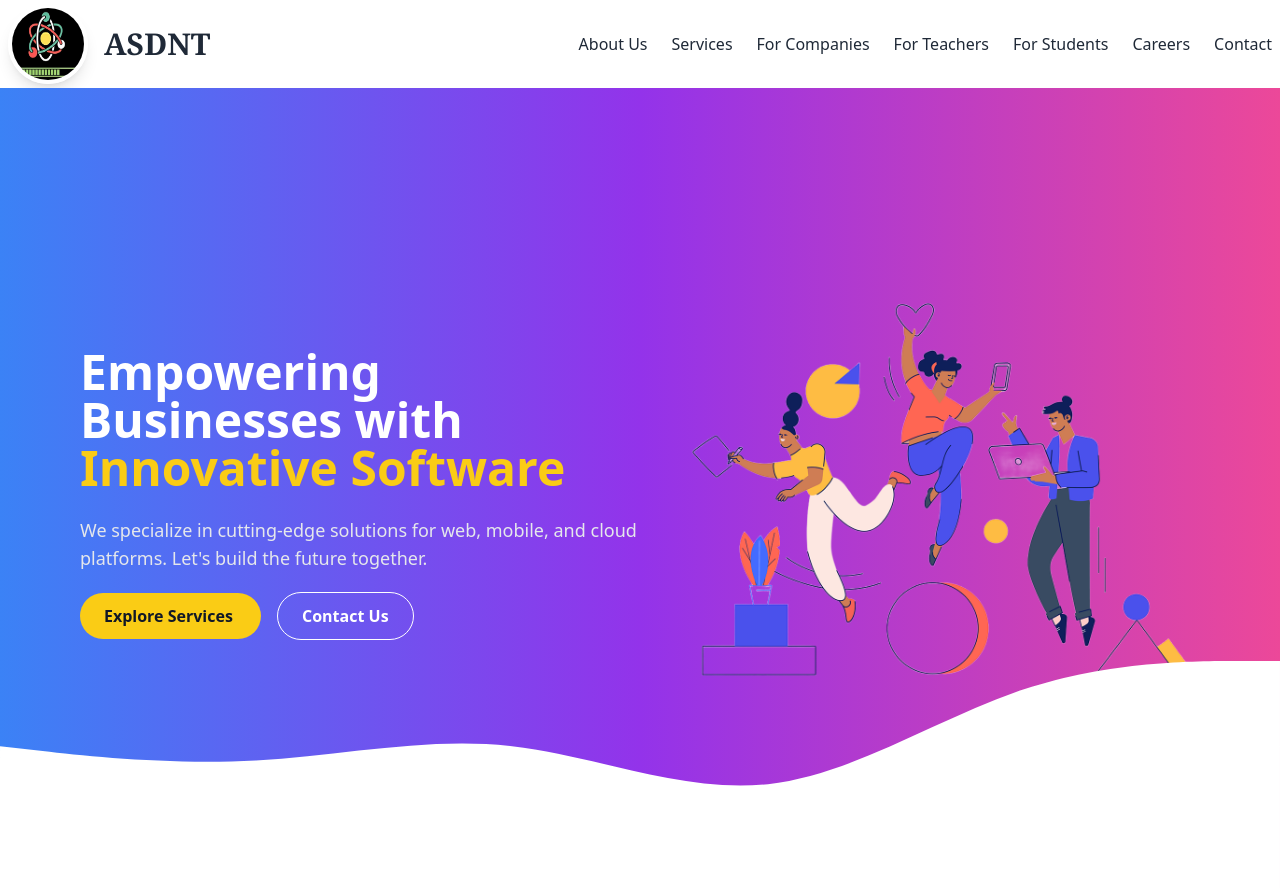
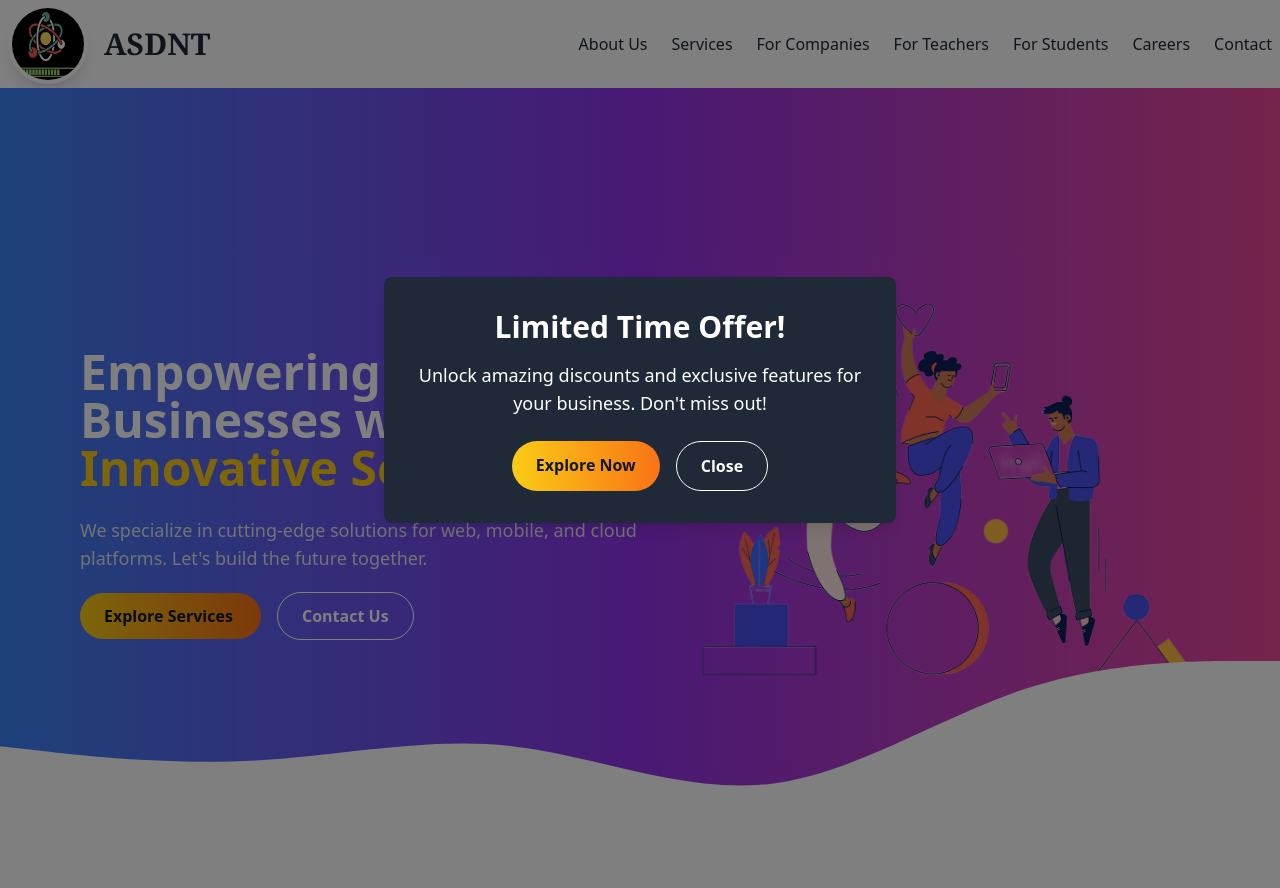
Before and after one commit to legendpawan8/asdnt_project, a PHP site: page / in a window 1280 px wide. After the commit the page ends 786 px from the top, so only its background shows below. Run offline with PHP 8.4, Linux system fonts and the light colour scheme; some libraries are stand-ins or nearby versions.

```diff
--- a/notlogin/index.php
+++ b/notlogin/index.php
@@ -20,7 +20,7 @@
                     We specialize in cutting-edge solutions for web, mobile, and cloud platforms. Let's build the future together.
                 </p>
                 <div class="mt-8">
-                    <a href="services.php" class="bg-yellow-400 text-gray-900 px-6 py-3 rounded-full font-semibold hover:bg-yellow-300 transition">
+                    <a href="services.php" class="bg-gradient-to-r from-yellow-400 to-orange-500 text-gray-900 px-6 py-3 rounded-full font-semibold hover:from-yellow-300 hover:to-orange-400 transition">
                         Explore Services
                     </a>
                     <a href="contact.php" class="ml-4 border border-white text-white px-6 py-3 rounded-full font-semibold hover:bg-white hover:text-gray-900 transition">
@@ -29,10 +29,27 @@
                 </div>
             </div>
             <!-- Hero Image -->
-            <div class="flex-1 mt-10 md:mt-0">
+            <div class="flex-1 mt-5 md:mt-0">
                 <img src="../images/hero-image.png" alt="Hero Image" class="w-full h-auto">
             </div>
         </div>
+
+        <!-- Modal Overlay -->
+        <div class="fixed inset-0 bg-black bg-opacity-50 flex items-center justify-center z-50" id="modal-overlay">
+            <div class="bg-gray-800 text-white p-8 rounded-lg shadow-lg max-w-lg w-full text-center">
+                <h2 class="text-3xl font-bold mb-4">Limited Time Offer!</h2>
+                <p class="mb-6 text-lg">Unlock amazing discounts and exclusive features for your business. Don't miss out!</p>
+                <div class="flex justify-center gap-4">
+                    <a href="services.php" class="bg-gradient-to-r from-yellow-400 to-orange-500 text-gray-900 px-6 py-3 rounded-full font-semibold hover:from-yellow-300 hover:to-orange-400 transition">
+                        Explore Now
+                    </a>
+                    <button class="border border-white text-white px-6 py-3 rounded-full font-semibold hover:bg-white hover:text-gray-900 transition" id="close-modal">
+                        Close
+                    </button>
+                </div>
+            </div>
+        </div>
+
         <!-- Decorative Wave -->
         <div class="absolute bottom-0 left-0 right-0">
             <svg viewBox="0 0 1440 320" xmlns="http://www.w3.org/2000/svg">
@@ -40,5 +57,21 @@
             </svg>
         </div>
     </header>
+
+    <script>
+        // JavaScript to handle modal visibility
+        const modalOverlay = document.getElementById('modal-overlay');
+        const closeModal = document.getElementById('close-modal');
+
+        // To show the modal (You can trigger this based on your condition)
+        setTimeout(() => {
+            modalOverlay.style.display = 'flex';
+        }, 1000);  // Show modal after 1 second, you can adjust as needed
+
+        // To close the modal
+        closeModal.addEventListener('click', () => {
+            modalOverlay.style.display = 'none';
+        });
+    </script>
 </body>
 </html>
```
